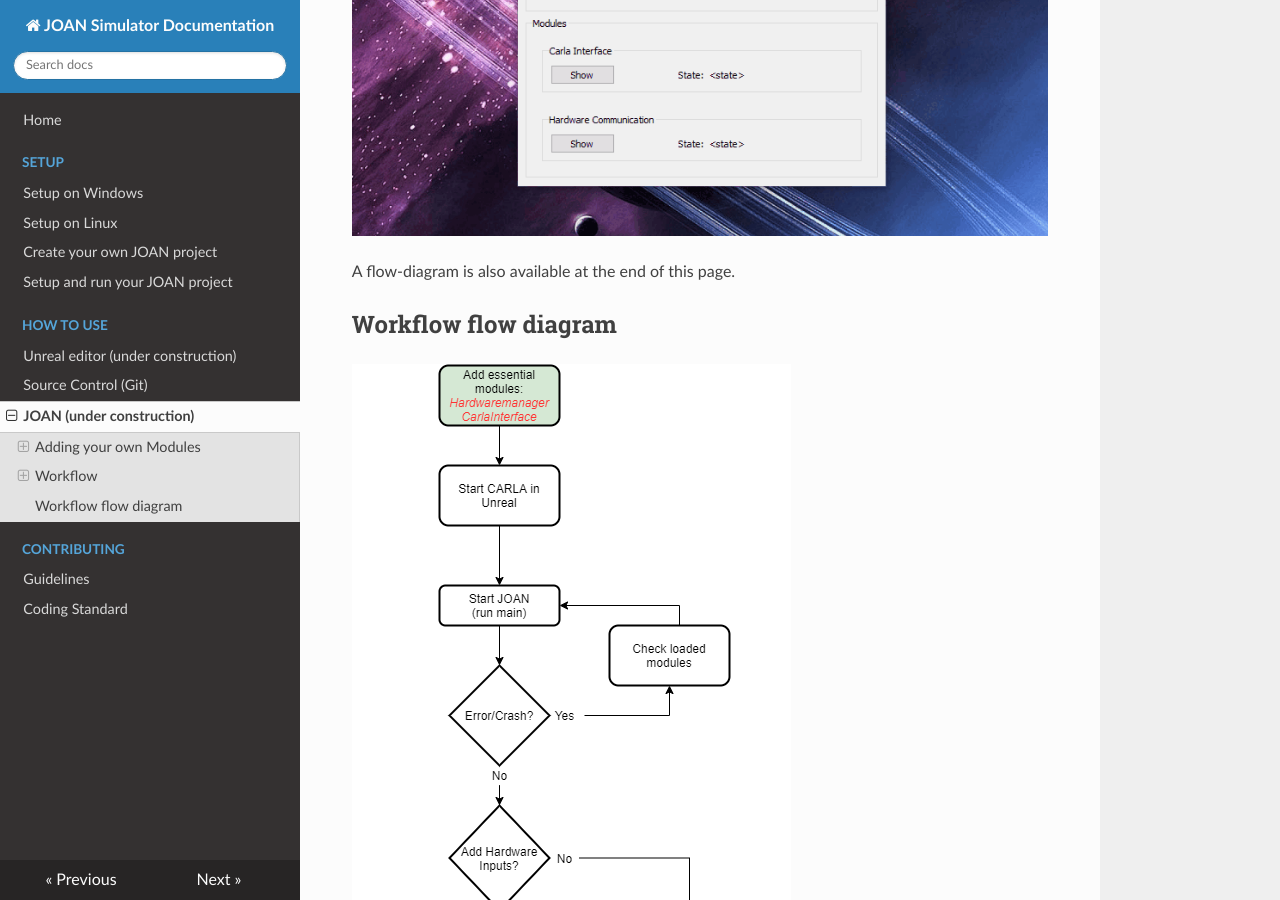
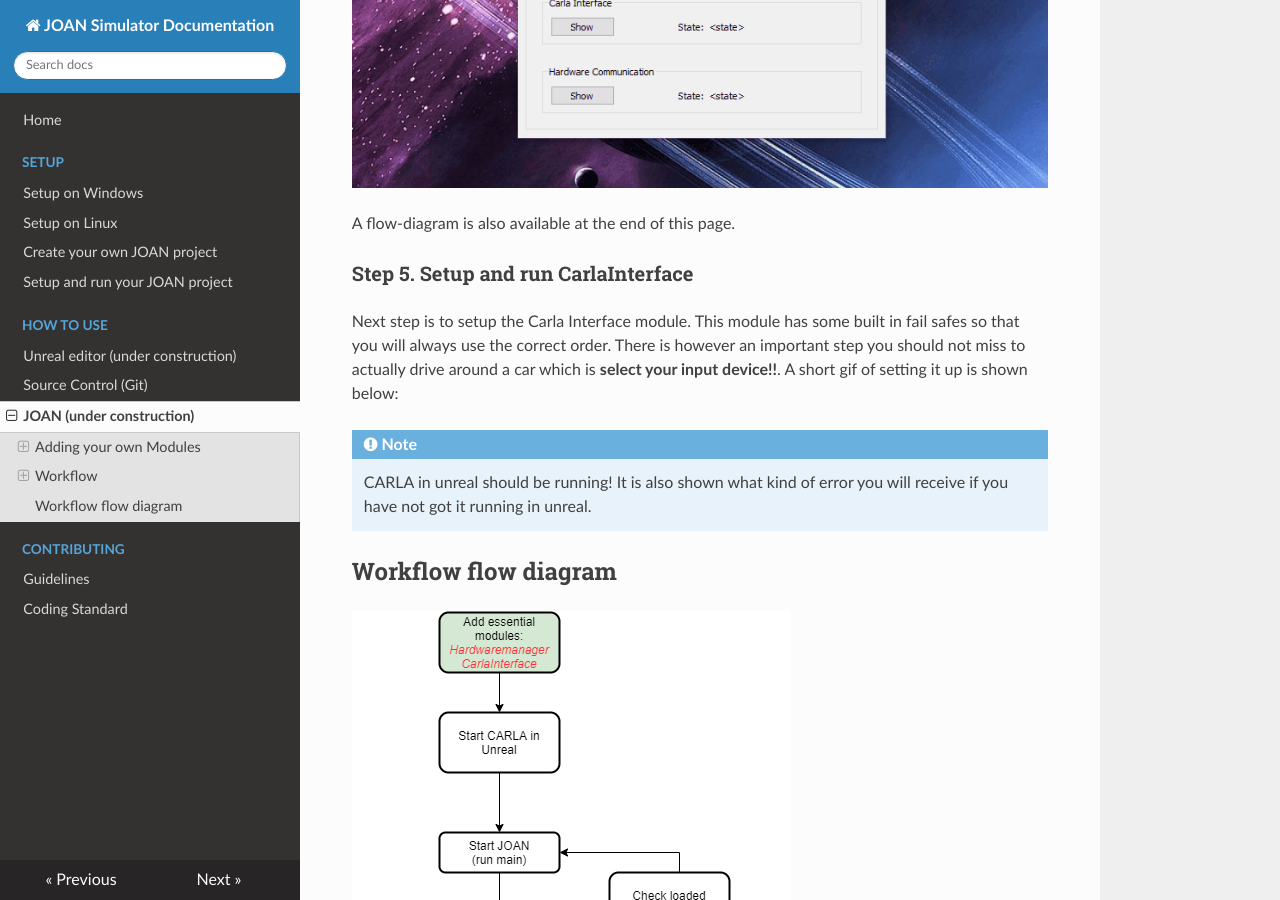
Before and after one commit to tud-hri/joan, an MkDocs documentation site: the page built from docs/how-to-joan.md, in a window 1280 px wide and 900 px high, scrolled down 5442 px. Built offline with MkDocs 1.6.1, drawn with Linux system fonts in a browser that asks for light colours; nearby versions of some CDN libraries; some of the changed text lies outside the part shown.

Commit message:
carlainterface step

```diff
--- a/docs/how-to-joan.md
+++ b/docs/how-to-joan.md
@@ -108,11 +108,9 @@ The workflow will be explained in several steps:
 1. __Add modules in main.py__
 2. __Start CARLA in unreal__
 3. __Run Main__
-4. __Setup Hardwaremanager__
-5. __Run Hardwaremanager__
-6. __Setup CarlaInterface__
-7. __Run Carlainterface__
-8. __Drive!__
+4. __Setup and run Hardwaremanager__
+6. __Setup and run CarlaInterface__
+7. __Drive!__
 
 ### Step 1. Adding the modules in main.py
 This step is easy, just add the following piece of code to the main.py file (or uncomment them):
@@ -130,7 +128,7 @@ Make sure you also have 'vehicle spawnpoints' in your level. You can check this
 ### Step 3. Run Main
 This is the exact same step as described in __[Setup and run your JOAN project](setup-run-joan.md)__ at 'Running JOAN'.
 
-### Step 4. Setup Hardwaremanager
+### Step 4. Setup and run Hardwaremanager
 To do this in the JOAN main menu show the 'Hardwaremanager' module. Now click the 'add new hardware button', this will open a selection menu in which you can choose what sort of input you'd like to add. For now only Keyboard and Joystick work. In this guide we will add a keyboard input.
 So select keyboard, which will open a settings section of the keyboard. Default keys are:
 
@@ -146,6 +144,13 @@ The other settings pertain to whether the steering wheel will autocenter and how
 
 A flow-diagram is also available at the end of this page.
 
+### Step 5. Setup and run CarlaInterface
+Next step is to setup the Carla Interface module. This module has some built in fail safes so that you will always use the correct order. There is however an important step you should not miss to actually drive around a car which is __select your input device!!__. A short gif of setting it up is shown below:
+
+!!! Note
+    CARLA in unreal should be running! It is also shown what kind of error you will receive if you have not got it running in unreal.
+
+
 
 ## Workflow flow diagram
 ![workflow](imgs/JOAN_Workflow.png)
```
